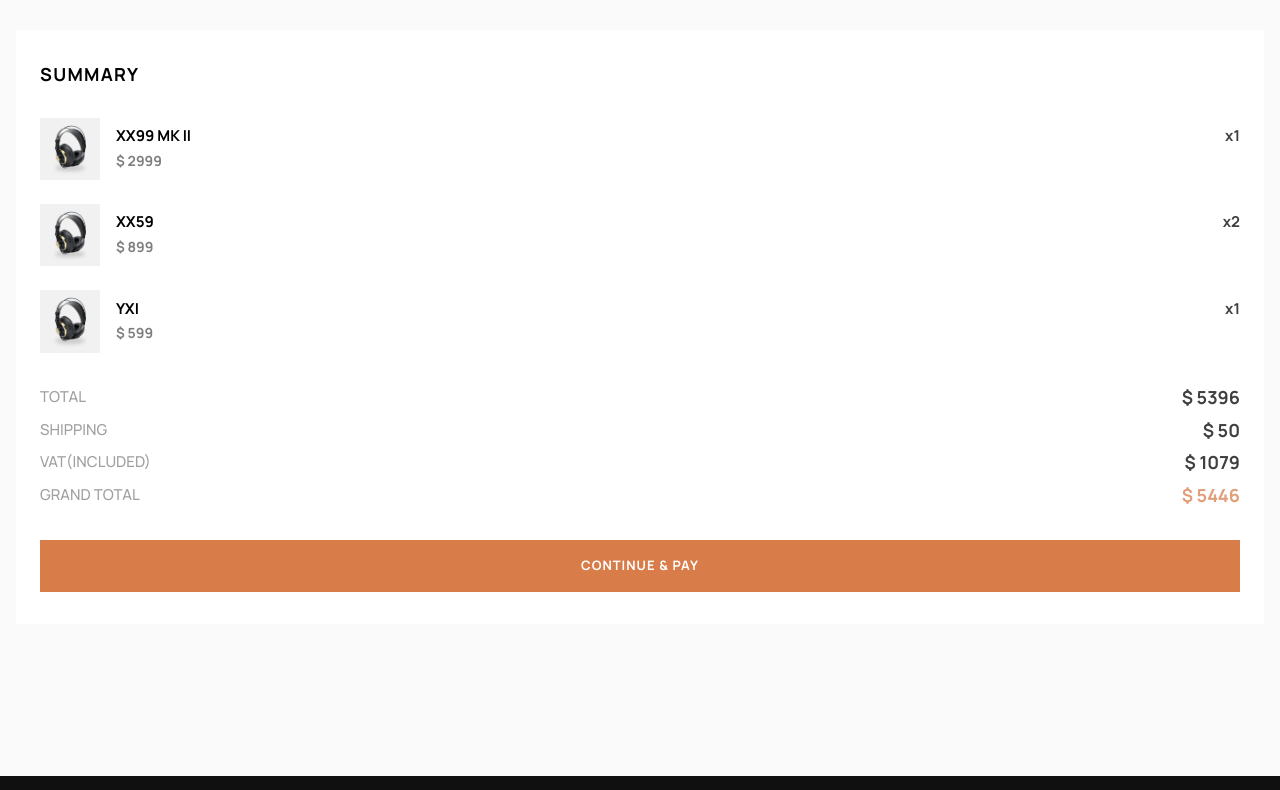
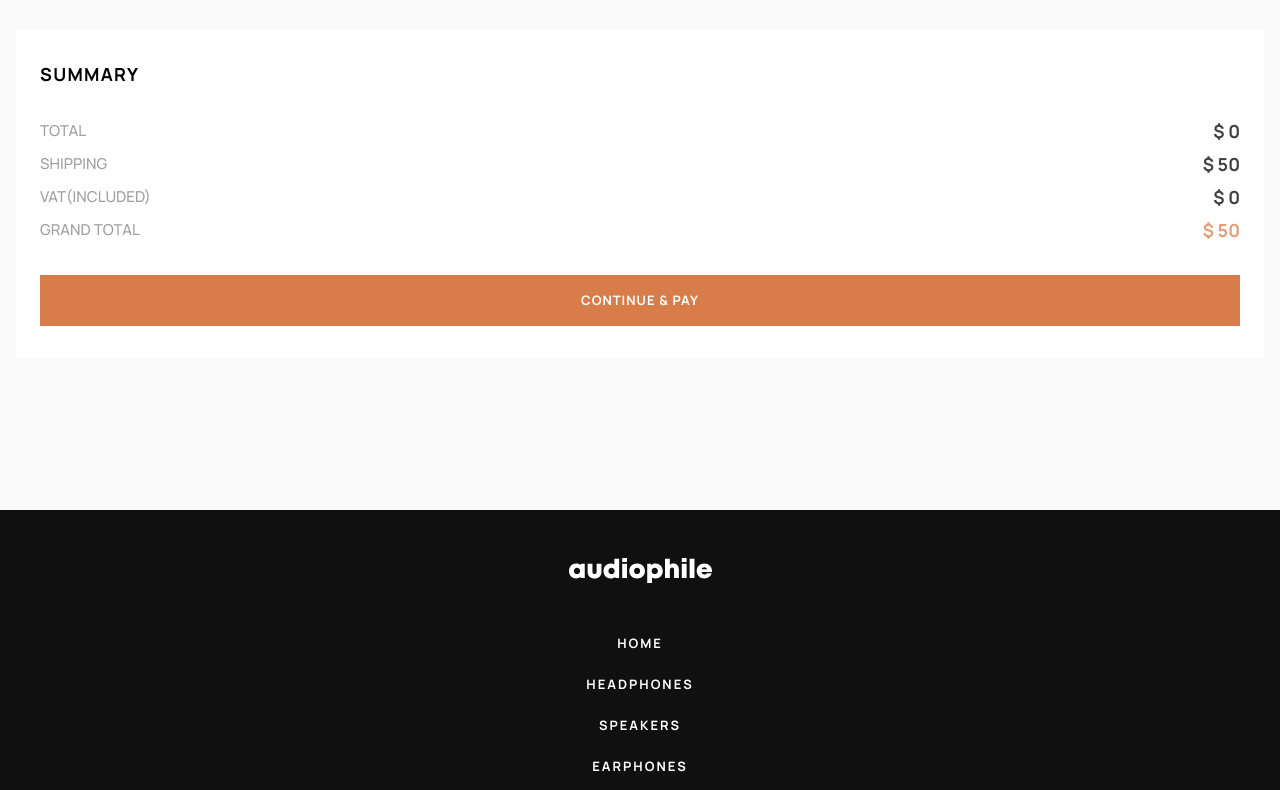
Before and after one commit to nishanth1596/audiophile-ecommerce-website, a React (Vite) app: page /checkout in a window 1280 px wide. Shown: the part 1570-2360 px from the top of the page. Built offline with nearby package versions, Linux system fonts and the light colour scheme.

Commit message:
feat: completed order success page

```diff
--- a/src/feature/OrderSuccess/OrderSuccess.tsx
+++ b/src/feature/OrderSuccess/OrderSuccess.tsx
@@ -1,8 +1,70 @@
 import { createPortal } from "react-dom";
 
+import successIcon from "../../assets/checkout/icon-order-confirmation.svg";
+import CheckoutSummaryItem from "../checkout/checkoutSummaryItem";
+import { useDispatch, useSelector } from "react-redux";
+import { getCart, startNewOrder } from "../cart/cartSlice";
+import { useNavigate } from "react-router-dom";
+
 function OrderSuccess() {
+  const cart = useSelector(getCart);
+  const remainingNumItems = cart.length - 1;
+
+  const total = cart
+    .map((item) => item.totalPrice)
+    .reduce((acc, cur) => acc + cur, 0)
+    .toLocaleString();
+
+  const dispatch = useDispatch();
+  const navigate = useNavigate();
+
+  function handleButtonClick() {
+    dispatch(startNewOrder());
+    navigate("/");
+  }
+
   return createPortal(
-    <div className="bg-Black/50 fixed inset-0">OrderSuccess</div>,
+    <div className="bg-Black/50 absolute inset-0 items-center justify-center">
+      <div className="bg-White mx-6 mt-56 p-8">
+        <img src={successIcon} alt="Success Icon" />
+        <h3 className="mt-6 text-2xl leading-7 font-bold tracking-[0.86px] uppercase">
+          Thank you <span className="block">for your order</span>
+        </h3>
+
+        <p className="mt-4 opacity-50">
+          You will receive an email confirmation shortly.
+        </p>
+
+        <div className="bg-LightGray mt-6 overflow-hidden rounded-lg">
+          <div className="p-6">
+            <CheckoutSummaryItem
+              title={cart[0].title}
+              price={cart[0].unitPrice}
+              quantity={cart[0].quantity}
+              img={cart[0].image}
+            />
+
+            <p className="border-t-Black/10 mt-3 border-t-[1px] pt-3 text-center text-xs leading-4 font-bold tracking-[-0.21px] opacity-50">
+              and {remainingNumItems} other item(s)
+            </p>
+          </div>
+
+          <h6 className="text-White bg-PureBlack px-6 pt-3.5 pb-5 leading-[1.56rem]">
+            <span className="text-[0.94rem] font-medium uppercase opacity-50">
+              Grand total
+            </span>
+            <span className="block text-lg font-bold">&#36; {total}</span>
+          </h6>
+        </div>
+
+        <button
+          onClick={handleButtonClick}
+          className="bg-PrimaryColor text-White mt-6 block w-full py-4 text-[13px] leading-[18px] font-bold tracking-[1px] uppercase"
+        >
+          Back to home
+        </button>
+      </div>
+    </div>,
     document.getElementById("success")!,
   );
 }
--- a/src/feature/cart/cartSlice.ts
+++ b/src/feature/cart/cartSlice.ts
@@ -21,54 +21,54 @@ type InitialStateProps = {
 };
 
 const initialState: InitialStateProps = {
-  //   cart: [],
-  cart: [
-    {
-      id: 1,
-      unitPrice: 2999,
-      totalPrice: 2999,
-      image: {
-        desktop:
-          "./assets/product-xx99-mark-one-headphones/desktop/image-product.jpg",
-        mobile:
-          "./assets/product-xx99-mark-one-headphones/mobile/image-product.jpg",
-        tablet:
-          "./assets/product-xx99-mark-one-headphones/tablet/image-product.jpg",
-      },
-      title: "XX99 MK II",
-      quantity: 1,
-    },
-    {
-      id: 2,
-      unitPrice: 899,
-      totalPrice: 1798,
-      image: {
-        desktop:
-          "./assets/product-xx99-mark-one-headphones/desktop/image-product.jpg",
-        mobile:
-          "./assets/product-xx99-mark-one-headphones/mobile/image-product.jpg",
-        tablet:
-          "./assets/product-xx99-mark-one-headphones/tablet/image-product.jpg",
-      },
-      title: "XX59",
-      quantity: 2,
-    },
-    {
-      id: 3,
-      unitPrice: 599,
-      totalPrice: 599,
-      image: {
-        desktop:
-          "./assets/product-xx99-mark-one-headphones/desktop/image-product.jpg",
-        mobile:
-          "./assets/product-xx99-mark-one-headphones/mobile/image-product.jpg",
-        tablet:
-          "./assets/product-xx99-mark-one-headphones/tablet/image-product.jpg",
-      },
-      title: "YXI",
-      quantity: 1,
-    },
-  ],
+  cart: [],
+  // cart: [
+  //   {
+  //     id: 1,
+  //     unitPrice: 2999,
+  //     totalPrice: 2999,
+  //     image: {
+  //       desktop:
+  //         "./assets/product-xx99-mark-one-headphones/desktop/image-product.jpg",
+  //       mobile:
+  //         "./assets/product-xx99-mark-one-headphones/mobile/image-product.jpg",
+  //       tablet:
+  //         "./assets/product-xx99-mark-one-headphones/tablet/image-product.jpg",
+  //     },
+  //     title: "XX99 MK II",
+  //     quantity: 1,
+  //   },
+  //   {
+  //     id: 2,
+  //     unitPrice: 899,
+  //     totalPrice: 1798,
+  //     image: {
+  //       desktop:
+  //         "./assets/product-xx99-mark-one-headphones/desktop/image-product.jpg",
+  //       mobile:
+  //         "./assets/product-xx99-mark-one-headphones/mobile/image-product.jpg",
+  //       tablet:
+  //         "./assets/product-xx99-mark-one-headphones/tablet/image-product.jpg",
+  //     },
+  //     title: "XX59",
+  //     quantity: 2,
+  //   },
+  //   {
+  //     id: 3,
+  //     unitPrice: 599,
+  //     totalPrice: 599,
+  //     image: {
+  //       desktop:
+  //         "./assets/product-xx99-mark-one-headphones/desktop/image-product.jpg",
+  //       mobile:
+  //         "./assets/product-xx99-mark-one-headphones/mobile/image-product.jpg",
+  //       tablet:
+  //         "./assets/product-xx99-mark-one-headphones/tablet/image-product.jpg",
+  //     },
+  //     title: "YXI",
+  //     quantity: 1,
+  //   },
+  // ],
 };
 
 const cartSlice = createSlice({
@@ -122,11 +122,20 @@ const cartSlice = createSlice({
     removeCart(state) {
       state.cart = [];
     },
+
+    startNewOrder() {
+      return initialState;
+    },
   },
 });
 
 export default cartSlice.reducer;
-export const { addToCart, increaseCart, decreaseCart, removeCart } =
-  cartSlice.actions;
+export const {
+  addToCart,
+  increaseCart,
+  decreaseCart,
+  removeCart,
+  startNewOrder,
+} = cartSlice.actions;
 
 export const getCart = (store: RootState) => store.cart.cart;
--- a/src/feature/checkout/checkoutSummaryItem.tsx
+++ b/src/feature/checkout/checkoutSummaryItem.tsx
@@ -17,6 +17,8 @@ function CheckoutSummaryItem({
   const tablet = img.tablet?.replace("./assets/", "/src/assets/");
   const desktop = img.desktop?.replace("./assets/", "/src/assets/");
 
+  const formattedPrice = price.toLocaleString();
+
   return (
     <div className="flex items-center gap-4">
       <picture>
@@ -32,9 +34,9 @@ function CheckoutSummaryItem({
       <div className="flex w-full items-start justify-between">
         <div>
           <p className="font-bold opacity-100">{title}</p>
-          <p className="text-sm font-bold opacity-50">&#36; {price}</p>
+          <p className="text-sm font-bold opacity-50">&#36; {formattedPrice}</p>
         </div>
-        <p className="op50 font-bold">x{quantity}</p>
+        <p className="font-bold opacity-50">x{quantity}</p>
       </div>
     </div>
   );
```
